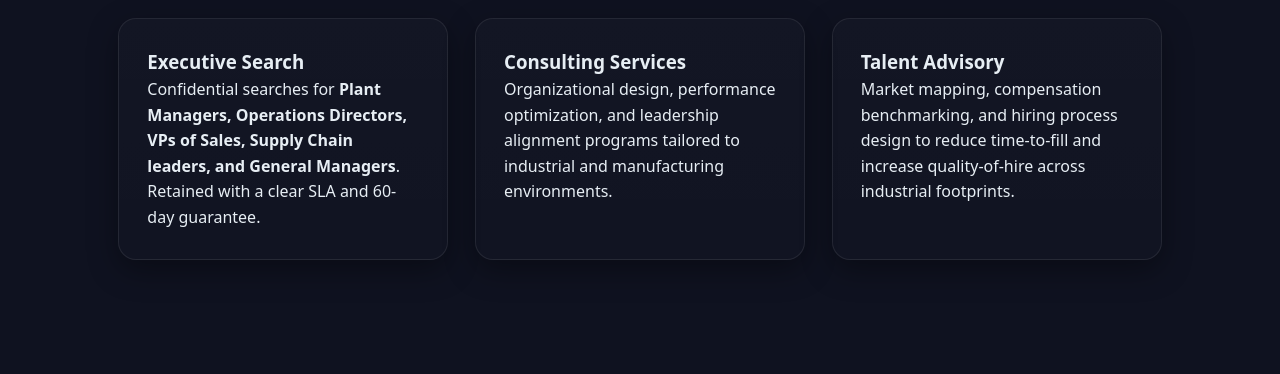
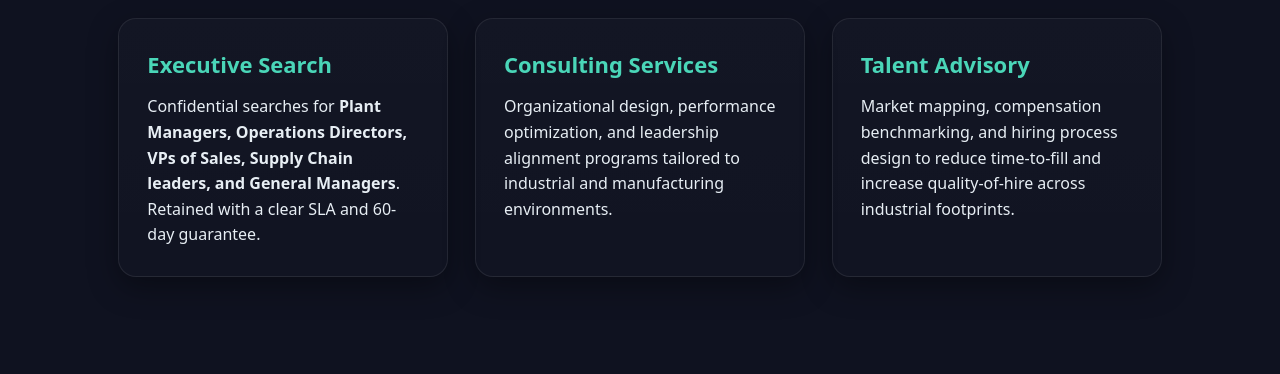
Before and after one commit to gbroder25/globalsparx, a plain HTML site: page index.html in a window 1280 px wide. Shown: the part 726-1100 px from the top of the page. Drawn offline with Linux system fonts and the light colour scheme.

Commit message:
Adjust card title size and text alignment
Updated the title size for cards and ensured text alignment consistency.

```diff
--- a/index.html
+++ b/index.html
@@ -126,7 +126,7 @@
       border-radius: var(--radius);
       padding: 28px;
       box-shadow: var(--shadow);
-      text-align: left; /* aligned left */
+      text-align: left;
       transition: transform .3s ease;
       width: 100%;
       max-width: 330px;
@@ -135,6 +135,14 @@
 
     .card h3, .card p {
       text-align: left;
+    }
+
+    /* Updated Title Size for Cards */
+    .card h3 {
+      font-size: 22px;        /* larger titles */
+      font-weight: 700;
+      margin-bottom: 12px;
+      color: var(--accent);
     }
 
     /* About Section */
```
